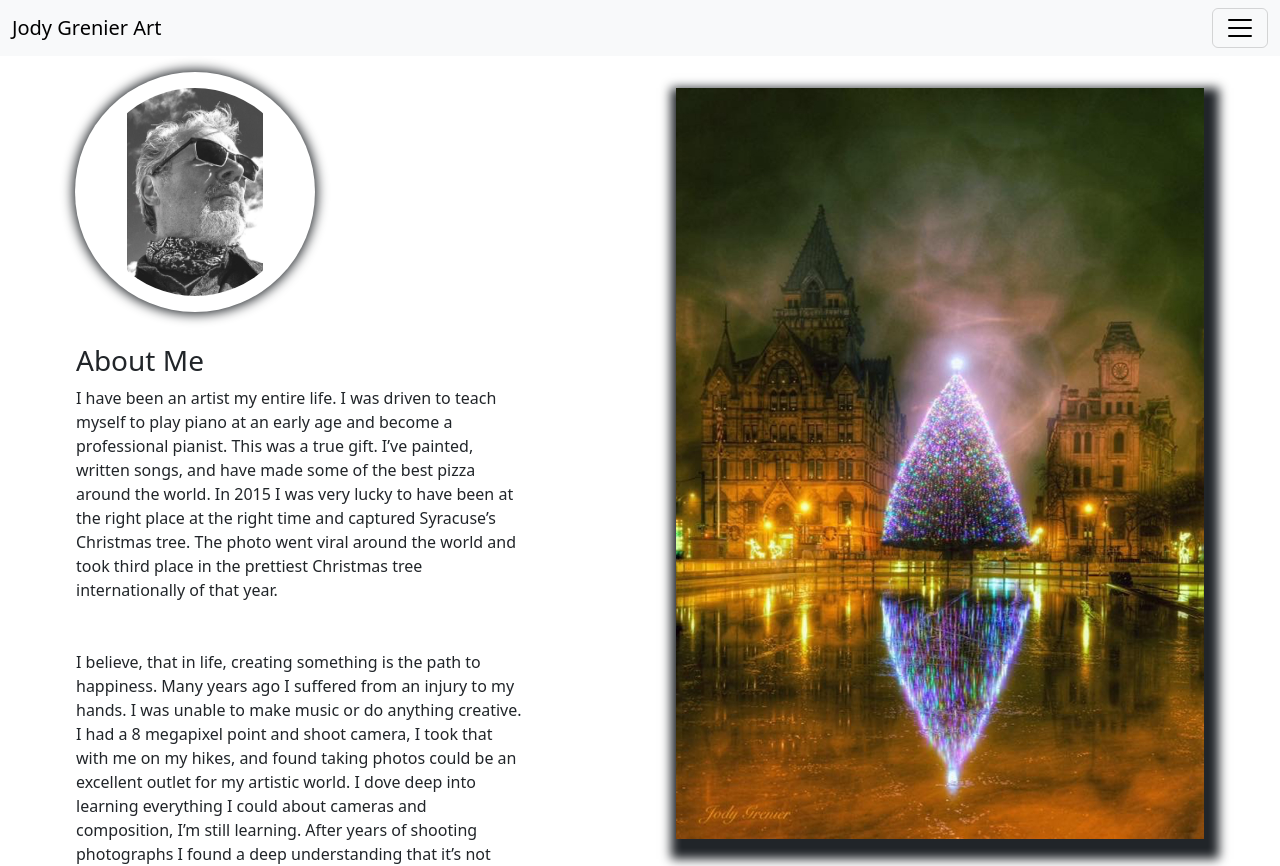
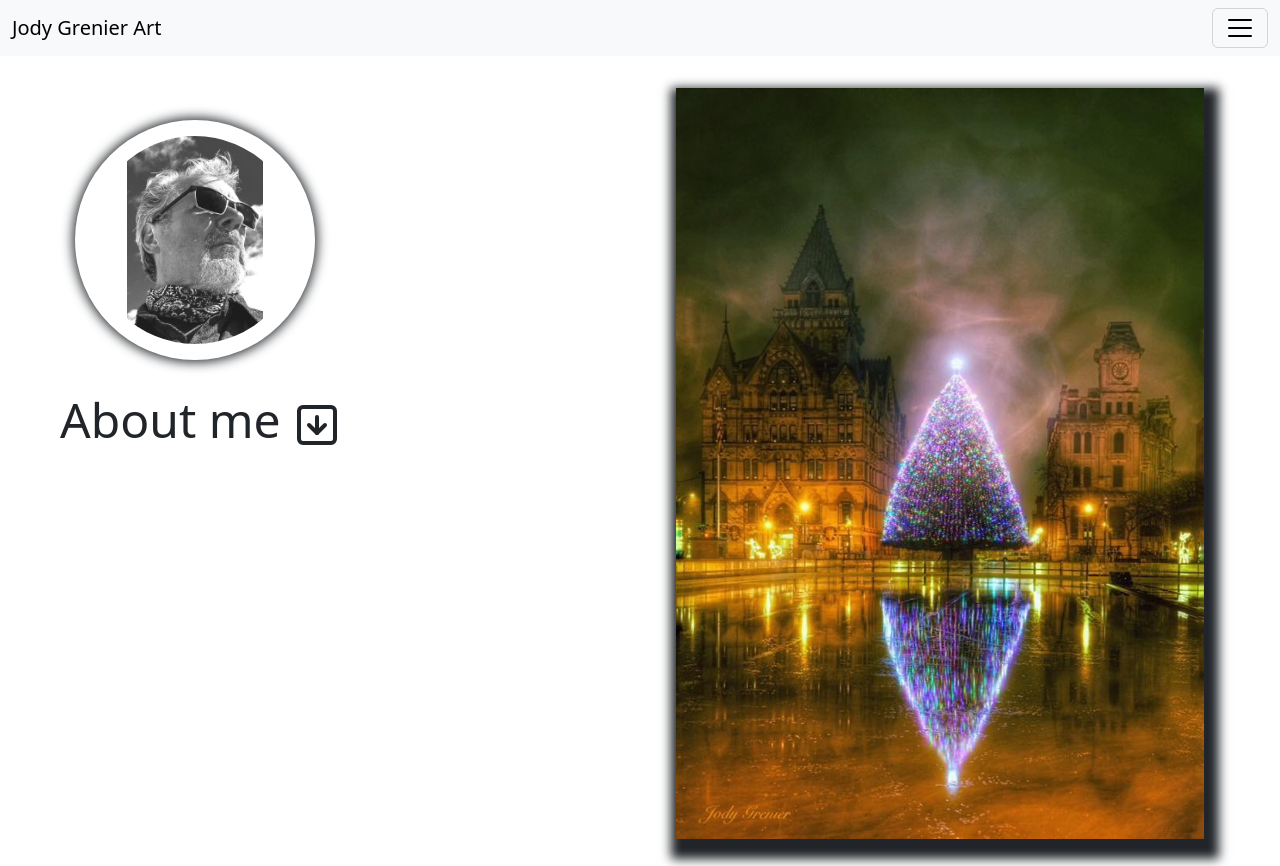
Before and after one commit to lucidbrawler/grenierphoto, a React (Vite) app: page / in a window 1280 px wide. Shown: the top 866 px of the page. Built offline with nearby package versions, Linux system fonts and the light colour scheme.

Commit message:
clickable about me

```diff
--- a/package.json
+++ b/package.json
@@ -11,13 +11,16 @@
   },
   "dependencies": {
     "bootstrap": "^5.3.3",
+    "bootstrap-icons": "^1.11.3",
     "framer-motion": "^11.11.8",
     "react": "^18.3.1",
     "react-bootstrap": "^2.10.5",
     "react-collapsible": "^2.10.0",
     "react-dom": "^18.3.1",
+    "react-icons": "^5.3.0",
     "react-parallax": "^3.5.1",
-    "react-router-dom": "^6.27.0"
+    "react-router-dom": "^6.27.0",
+    "sass": "^1.80.4"
   },
   "devDependencies": {
     "@eslint/js": "^9.11.1",
--- a/src/App.css
+++ b/src/App.css
@@ -38,6 +38,9 @@ a{
   display: flex;
   flex-direction: column;
 }
+.Collapsible__trigger{
+font-size: 3rem;
+}
 .flex{
   display: flex;
   justify-content: space-around;
@@ -51,6 +54,7 @@ a{
     border-radius: 50%;
   max-width:  15rem;
   max-height: 15rem;
+  margin-top: 3rem;
   }
   .navlinks{
     text-decoration: none;
--- a/src/components/Hero.jsx
+++ b/src/components/Hero.jsx
@@ -2,10 +2,12 @@ import React from 'react'
 import headshot from '../jodyimages/faceshot.jpeg';
 import christmasGold from '../lowrezimages/ChristmasGold.jpg'
 import '../App.css';
+import { LuArrowDownSquare } from "react-icons/lu";
 
 import Collapsible from 'react-collapsible';
 
 const Hero = () => {
+const iconarrow =  <LuArrowDownSquare />;
   return (
     <div>
 
@@ -14,8 +16,10 @@ const Hero = () => {
 
          <section className='flexcol'>
          <img className='portrait ' src={headshot} alt=''/>
+         <h3></h3>
 
-         <p className='portraitBio'> <h3>About Me</h3>I have been an artist my entire life. I was driven to teach myself to play piano at an early age
+<Collapsible trigger={<div>About me <LuArrowDownSquare /></div>}>
+         <p className='portraitBio'> I have been an artist my entire life. I was driven to teach myself to play piano at an early age
             and become a professional pianist. This was a true gift. I’ve painted, written songs, and have made some of the best pizza around the world.
 
 
@@ -29,8 +33,7 @@ const Hero = () => {
         I dove deep into learning everything I could about cameras and composition, I’m still learning.
         After years of shooting photographs I found a deep understanding that it’s not only satisfying but hard work.</p>
 
-
-
+        </Collapsible>
             </section>
             <div className='TreeContainer'>
             <img className='landscape'  src={christmasGold} alt=''/>
```
Also changed, not shown: 1 other file (tests, documents, lock files or other folders).
